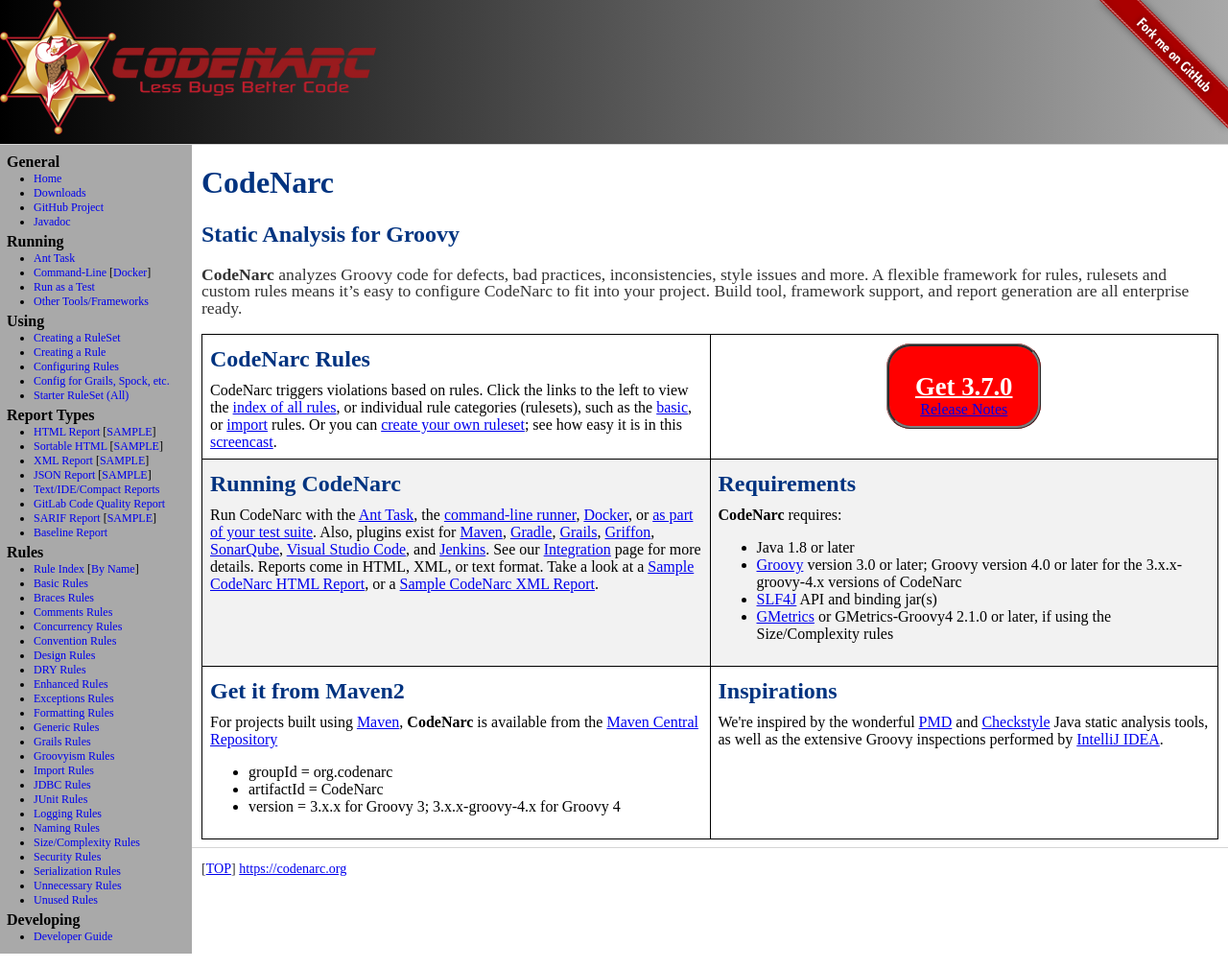
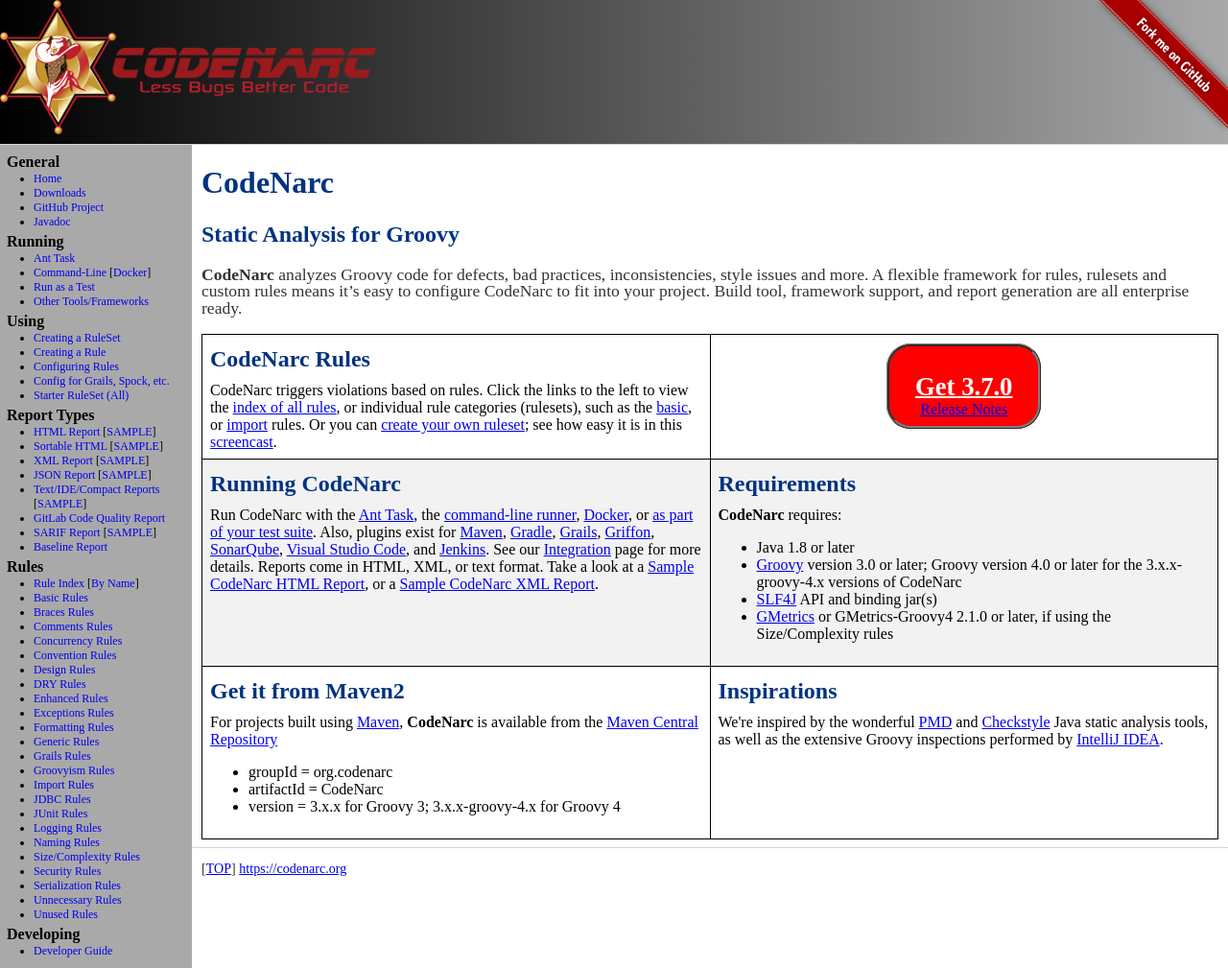
Before and after one commit to CodeNarc/CodeNarc, a Jekyll site: the page built from index.md, in a window 1280 px wide. Shown: the whole page at 96% size. Built offline with Jekyll 4.4.1, drawn with Linux system fonts in a browser that asks for light colours.

Commit message:
Industrialize sample report generation

```diff
--- a/_layouts/default.html
+++ b/_layouts/default.html
@@ -44,13 +44,13 @@
 
     <h2>Report Types</h2>
     <ul>
-        <li><a href="./codenarc-html-report-writer.html">HTML Report</a> [<a href="./SampleCodeNarcHtmlReport.html">SAMPLE</a>]</li>
-        <li><a href="./codenarc-sortable-html-report-writer.html">Sortable HTML</a> [<a href="./SampleCodeNarcSortableHtmlReport.html">SAMPLE</a>]</li>
-        <li><a href="./codenarc-xml-report-writer.html">XML Report</a> [<a href="./SampleCodeNarcXmlReport.xml">SAMPLE</a>]</li>
-        <li><a href="./codenarc-json-report-writer.html">JSON Report</a> [<a href="./SampleCodeNarcJsonReport.json">SAMPLE</a>]</li>
-        <li><a href="./codenarc-text-report-writer.html">Text/IDE/Compact Reports</a></li>
+        <li><a href="./codenarc-html-report-writer.html">HTML Report</a> [<a href="./samples/SampleCodeNarcHtmlReport.html">SAMPLE</a>]</li>
+        <li><a href="./codenarc-sortable-html-report-writer.html">Sortable HTML</a> [<a href="./samples/SampleCodeNarcSortableHtmlReport.html">SAMPLE</a>]</li>
+        <li><a href="./codenarc-xml-report-writer.html">XML Report</a> [<a href="./samples/SampleCodeNarcXmlReport.xml">SAMPLE</a>]</li>
+        <li><a href="./codenarc-json-report-writer.html">JSON Report</a> [<a href="./samples/SampleCodeNarcJsonReport.json">SAMPLE</a>]</li>
+        <li><a href="./codenarc-text-report-writer.html">Text/IDE/Compact Reports</a> [<a href="./samples/SampleCodeNarcTextReport.json">SAMPLE</a>]</li>
         <li><a href="./codenarc-gitlab-report-writer.html">GitLab Code Quality Report</a></li>
-        <li><a href="./codenarc-sarif-report-writer.html">SARIF Report</a> [<a href="./SampleCodeNarcSarifReport.sarif.json">SAMPLE</a>]</li>
+        <li><a href="./codenarc-sarif-report-writer.html">SARIF Report</a> [<a href="./samples/SampleCodeNarcSarifReport.sarif.json">SAMPLE</a>]</li>
         <li><a href="./codenarc-baseline-xml-report-writer.html">Baseline Report</a></li>
     </ul>
 
```
Also changed, not shown: samples/SampleCodeNarcHtmlReport.html (renamed from SampleCodeNarcHtmlReport.html), samples/SampleCodeNarcJsonReport.json (renamed from SampleCodeNarcJsonReport.json), samples/SampleCodeNarcSarifReport.sarif.json (renamed from SampleCodeNarcSarifReport.sarif.json), samples/SampleCodeNarcSortableHtmlReport.html (renamed from SampleCodeNarcSortableHtmlReport.html), samples/SampleCodeNarcTextReport.txt (renamed from SampleCodeNarcTextReport.txt), samples/SampleCodeNarcXmlReport.xml (renamed from SampleCodeNarcXmlReport.xml).
